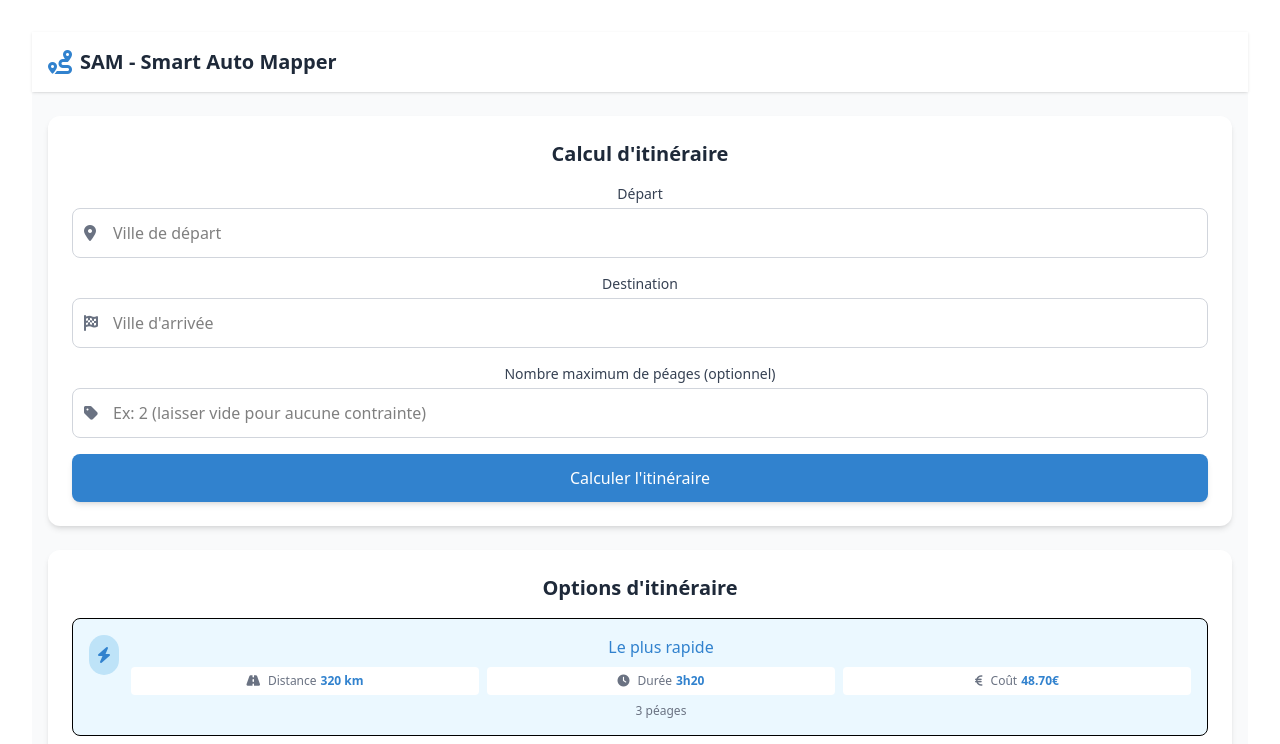
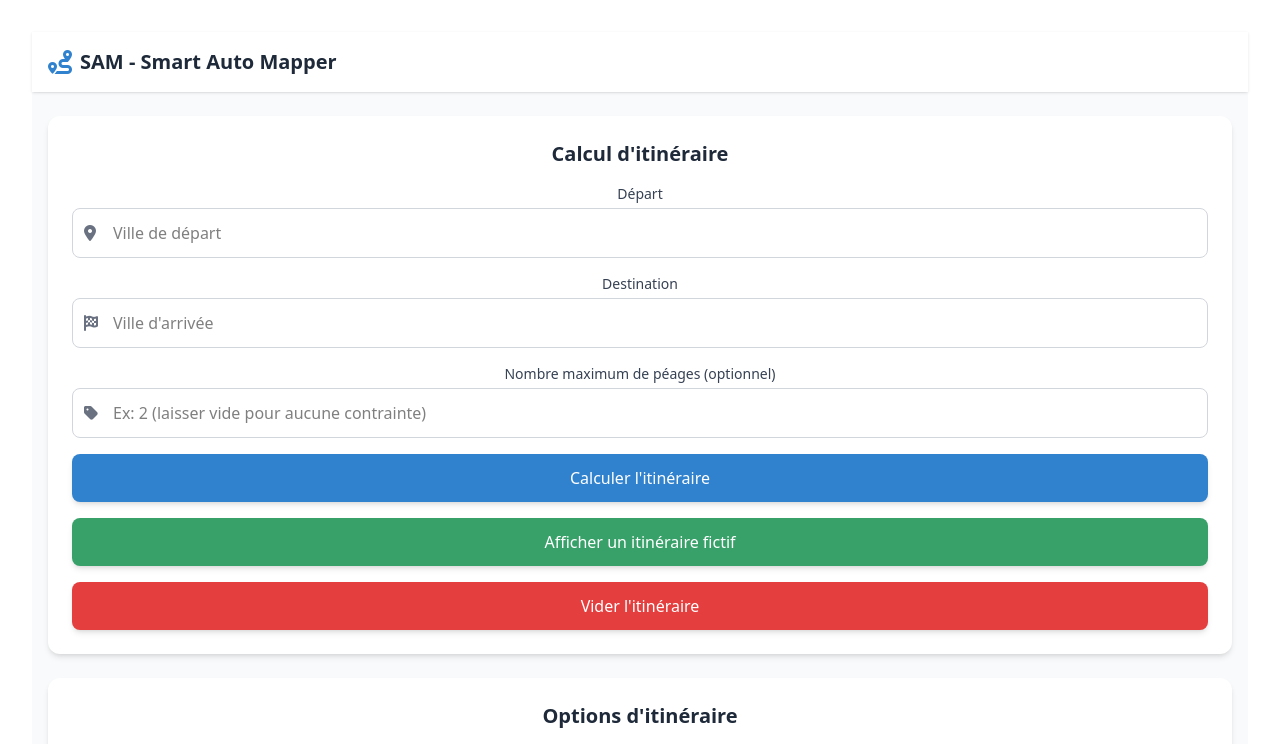
Before and after one commit to cyrizon/sam-frontend, a React (Vite) app: page / in a window 1280 px wide. Shown: the top 744 px of the page. Built offline with nearby package versions, Linux system fonts and the light colour scheme; no server answers.

Commit message:
Diplaying moke route
- Retrieving mock data GeoJSON with API
- Displaying GeoJSON with Leaflet
- Two buttons for displaying and clearing the route

```diff
--- a/src/App.tsx
+++ b/src/App.tsx
@@ -5,10 +5,11 @@ import RouteCalculationBox from './components/RouteCalculationBox';
 import RouteOptions from './components/RouteOptions';
 import MapView from './components/MapView';
 import MapDetails from './components/MapDetails';
-import { fetchHello } from './services/api'; // Import de la fonction API
 import { useCalculateRoute } from './hooks/useCalculateRoute';
 import { useMap } from './hooks/useMap';
 import type { RouteData } from './types/RouteData';
+import { fetchHello } from './services/api';
+import { fetchMockRoute } from './services/api';
 
 const routesData: Record<string, RouteData> = {
   fastest: { name: "Le plus rapide", distance: 320, duration: { hours: 3, minutes: 20 }, cost: 48.7, tolls: 3, color: 'blue', icon: 'bolt' },
@@ -19,6 +20,7 @@ const routesData: Record<string, RouteData> = {
 };
 
 function App() {
+  const [geoJSONData, setGeoJSONData] = useState<any>(null);
   const [helloMessage, setHelloMessage] = useState<string>('');
   const [departure, setDeparture] = useState<string>('');
   const [destination, setDestination] = useState<string>('');
@@ -28,6 +30,21 @@ function App() {
   const { selectedRoute, mapLoading, mapDetailsVisible, mapRef, handleSelectRoute } = useMap();
 
   const position: [number, number] = [48.8584, 2.2945]; // Tour Eiffel
+
+  const handleFetchRoute = async () => {
+    try {
+      const data = await fetchMockRoute(); // Appel à l'API pour récupérer le GeoJSON
+      setGeoJSONData(data); // Mise à jour du state avec les données GeoJSON
+      console.log("Données GeoJSON récupérées :", data);
+    } catch (error) {
+      console.error("Erreur lors de la récupération du GeoJSON :", error);
+    }
+  };
+
+  const handleClearRoute = () => {
+    setGeoJSONData(null); // Réinitialise les données GeoJSON
+    console.log("Itinéraire vidé");
+  };
 
   useEffect(() => {
     console.log("useEffect exécuté");
@@ -57,6 +74,8 @@ function App() {
           setMaxTolls={setMaxTolls}
           loading={false}
           handleCalculate={() => handleCalculate(null)}
+          handleFetchRoute={handleFetchRoute}
+          handleClearRoute={handleClearRoute}
         />
         <RouteOptions
           routesData={routesData}
@@ -64,7 +83,7 @@ function App() {
           onSelectRoute={handleSelectRoute}
           customRoute={customRoute}
         />
-        <MapView position={position} />
+        <MapView position={position} geoJSONData={geoJSONData}/>
         <MapDetails route={customRoute} visible={mapDetailsVisible} />
       </main>
     </div>
--- a/src/components/MapView.tsx
+++ b/src/components/MapView.tsx
@@ -1,10 +1,11 @@
-import { MapContainer, TileLayer } from 'react-leaflet';
+import { MapContainer, TileLayer, GeoJSON } from 'react-leaflet';
 
 type MapViewProps = {
   position: [number, number];
+  geoJSONData?: any;
 };
 
-const MapView: React.FC<MapViewProps> = ({ position }) => (
+const MapView: React.FC<MapViewProps> = ({ position, geoJSONData }) => (
   <div className="bg-white rounded-xl shadow-md p-6">
     <h2 className="text-xl font-semibold text-gray-800 mb-4">Visualisation de l'itinéraire</h2>
     <div className="relative" style={{ width: '100%', paddingBottom: '60%' }}>
@@ -17,6 +18,12 @@ const MapView: React.FC<MapViewProps> = ({ position }) => (
           url="https://{s}.tile.openstreetmap.org/{z}/{x}/{y}.png"
           attribution='&copy; <a href="https://www.openstreetmap.org/copyright">OpenStreetMap</a> contributors'
         />
+        {geoJSONData && (
+          <GeoJSON
+            data={geoJSONData}
+            style={() => ({ color: '#ff7800', weight: 5, opacity: 0.65 })}
+          />
+        )}
       </MapContainer>
     </div>
   </div>
--- a/src/components/RouteCalculationBox.tsx
+++ b/src/components/RouteCalculationBox.tsx
@@ -1,6 +1,6 @@
 import React from 'react';
 
-type RouteCalculationBoxProps = {
+interface RouteCalculationBoxProps {
   departure: string;
   setDeparture: (value: string) => void;
   destination: string;
@@ -9,7 +9,9 @@ type RouteCalculationBoxProps = {
   setMaxTolls: (value: string) => void;
   loading: boolean;
   handleCalculate: () => void;
-};
+  handleFetchRoute: () => void;
+  handleClearRoute: () => void;
+}
 
 const RouteCalculationBox: React.FC<RouteCalculationBoxProps> = ({
   departure,
@@ -20,6 +22,8 @@ const RouteCalculationBox: React.FC<RouteCalculationBoxProps> = ({
   setMaxTolls,
   loading,
   handleCalculate,
+  handleFetchRoute,
+  handleClearRoute,
 }) => {
   return (
     <div className="bg-white rounded-xl shadow-md p-6">
@@ -91,6 +95,26 @@ const RouteCalculationBox: React.FC<RouteCalculationBoxProps> = ({
             {loading && <i className="fas fa-circle-notch animate-spin ml-2" />}
           </button>
         </div>
+
+        {/* Show mock route */}
+        <div>
+          <button
+            onClick={handleFetchRoute}
+            className="w-full bg-green-600 text-white py-3 px-4 rounded-lg font-medium hover:bg-green-700 transition shadow-md flex items-center justify-center"
+          >
+            Afficher un itinéraire fictif
+          </button>
+        </div>
+
+        {/* Clear route */}
+        <div>
+          <button
+            onClick={handleClearRoute}
+            className="w-full bg-red-600 text-white py-3 px-4 rounded-lg font-medium hover:bg-red-700 transition shadow-md flex items-center justify-center"
+          >
+            Vider l'itinéraire
+          </button>
+        </div>
       </div>
     </div>
   );
--- a/src/services/api.ts
+++ b/src/services/api.ts
@@ -8,3 +8,14 @@ export const fetchHello = async (): Promise<string> => {
         error => `Erreur lors de l'appel à /api/hello: ${error}`
     );
 };
+
+// Fonction pour appeler l'endpoint /api/mokeroute
+export const fetchMockRoute = async (): Promise<any> => {
+    return fetch("/api/mokeroute").then(
+        res => res.json()
+    ).then(
+        data => data
+    ).catch(
+        error => `Erreur lors de l'appel à /api/mokeroute: ${error}`
+    );
+}
```
